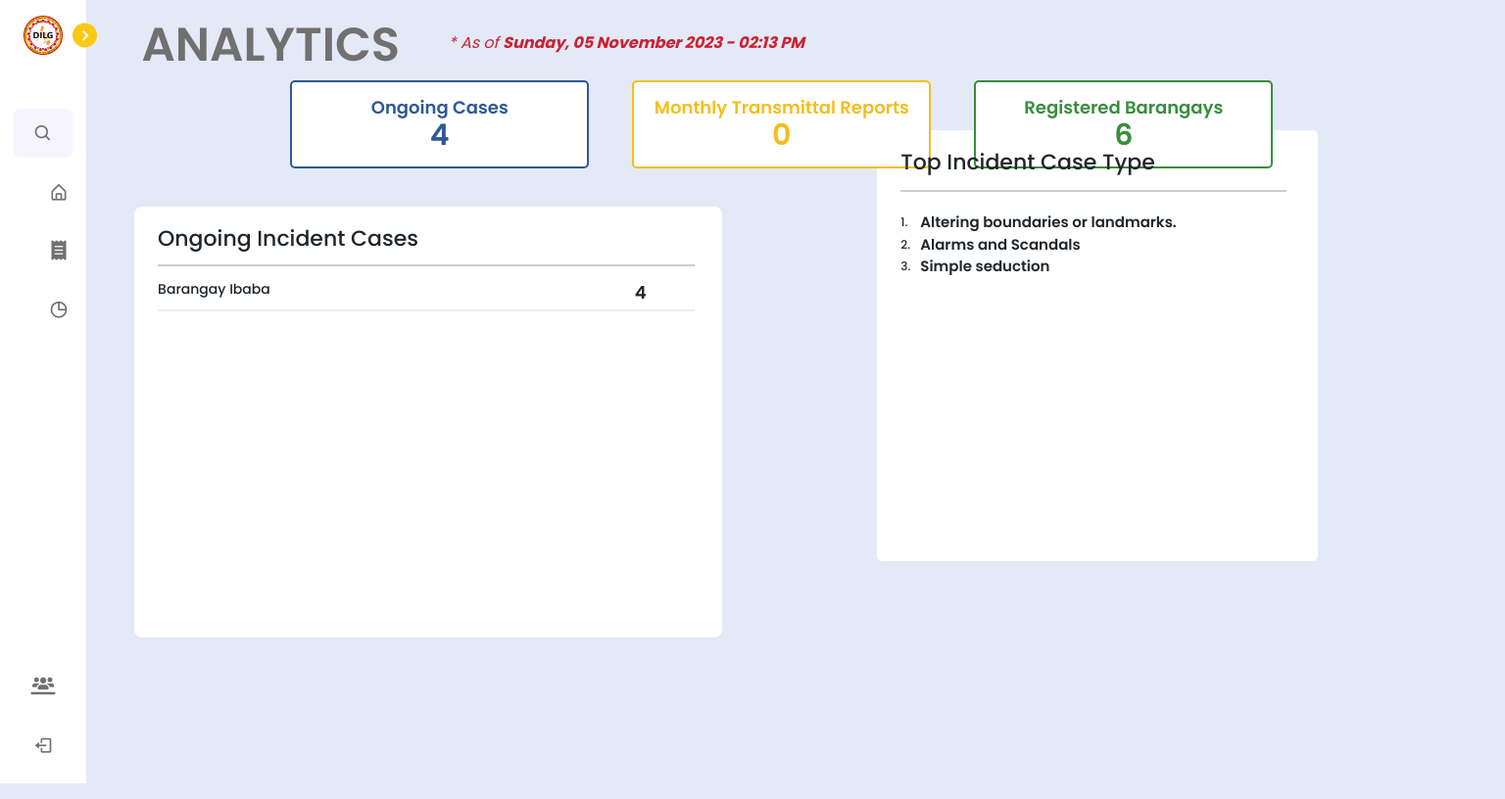
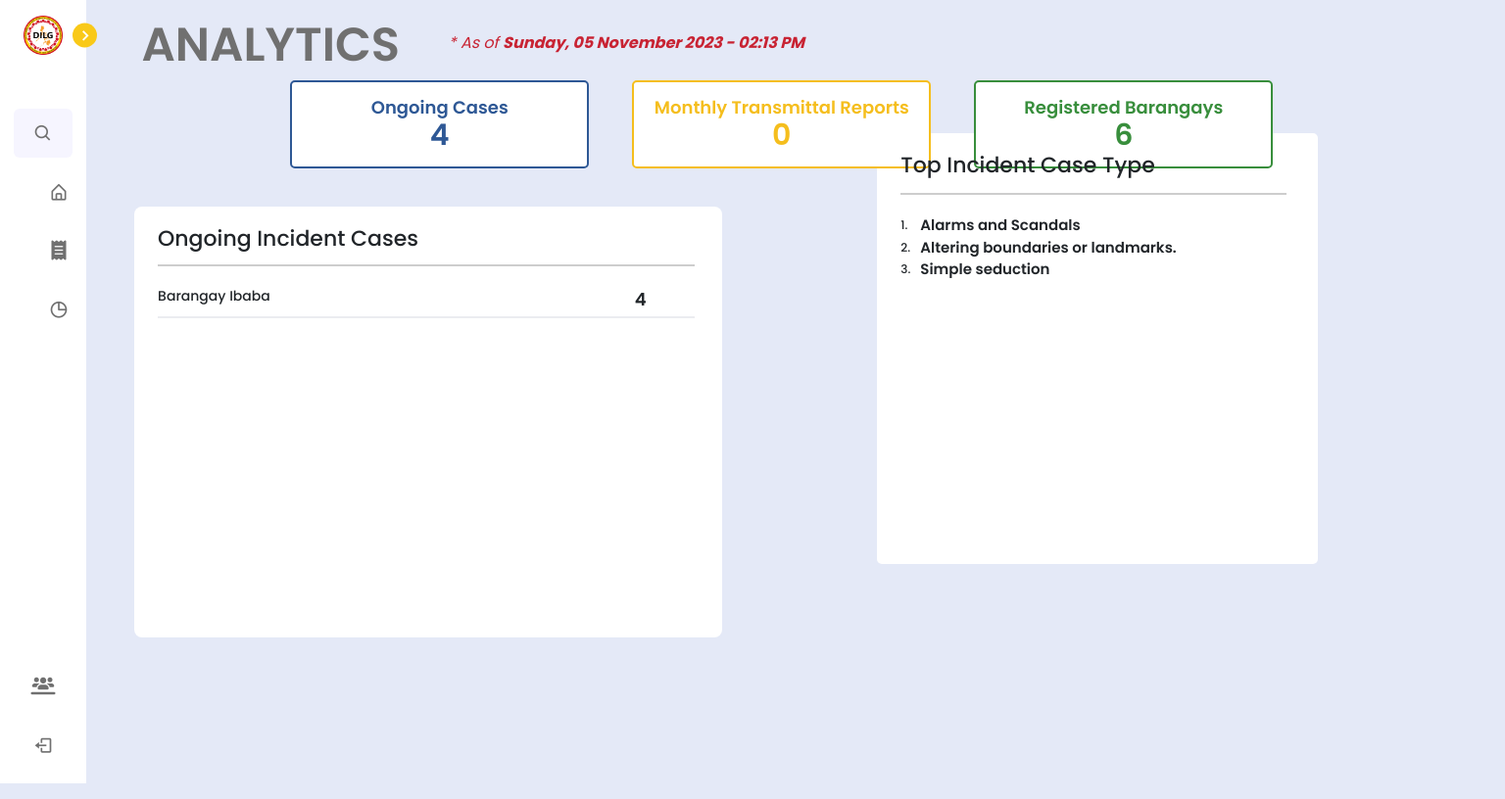
Before and after one commit to lopezmelendrez/blottermates, a PHP site: page /dilg/analytics.php in a window 1536 px wide. Shown: the top 816 px of the page at 98% size. Run offline with PHP 8.4, Linux system fonts and the light colour scheme; a user stored in the database is signed in; data comes from the database, SQL or seed files in the repository; data that the repository does not hold is empty.

Commit message:
UI fixes

```diff
--- a/dilg/analytics.php
+++ b/dilg/analytics.php
@@ -186,18 +186,20 @@ WHERE NOT EXISTS (
     <div class="head-text">
         <p class="incident-case" style="font-size: 22px;">Ongoing Incident Cases</p>
         <div class="table-container" style="max-height: 283px; overflow-y: hidden; margin-top: -6%;">
-            <hr style="border: 1px solid #3d3d3d; margin: 3px 0; width: 100%; margin-top: 5%">
+            <hr style="border: 1px solid #3d3d3d; margin: 3px 0; width: 100%; margin-top: 5%; margin-bottom: 10px;">
             <table class="incident-table" style="width: 548px; margin-top: 0.5%;">
             <?php
-               $select = mysqli_query($conn, "SELECT pb.barangay AS barangay, COUNT(ir.incident_case_number) AS total_cases
+               $select = mysqli_query($conn, "
+               SELECT pb.barangay AS barangay, COUNT(ir.incident_case_number) AS total_cases
                FROM `incident_report` AS ir
                INNER JOIN `lupon_accounts` AS la ON ir.lupon_id = la.lupon_id
                INNER JOIN `pb_accounts` AS pb ON la.pb_id = pb.pb_id
                LEFT JOIN `amicable_settlement` AS amicable ON ir.incident_case_number = amicable.incident_case_number
                WHERE amicable.hearing_id IS NULL
                GROUP BY pb.barangay
-           ")
-                or die('query failed');
+               ORDER BY total_cases DESC
+           ") or die('query failed');
+
 
         while ($row = mysqli_fetch_assoc($select)) {
             echo "<tr>";
@@ -212,7 +214,7 @@ WHERE NOT EXISTS (
     </div>
 </div>
 
-<div class="incident-case-table" style="background-color: #fff; margin-top: -35.5%; width: 450px; margin-left: 55%; height: 440px; border-radius: 5px;">
+<div class="incident-case-table-1">
 <div class="head-text">
         <p class="incident-case" style="font-size: 22px;">Top Incident Case Type</p>
         <div class="table-container" style="max-height: 380px; overflow-y: hidden; margin-top: -6%;">
@@ -389,6 +391,16 @@ dateElement.textContent = formatDate(now);
             margin: 10px;
         }
 
+        .incident-case-table-1{
+            background-color: #fff;
+            margin-top: -32.5%;
+            width: 450px;
+            margin-left: 55%;
+            height: 440px;
+            border-radius: 5px;
+            padding: 16px 24px;
+        }
+
         .incomplete-cases-box p{
             font-size: 18px;
             color: #388e3c;
@@ -408,5 +420,50 @@ dateElement.textContent = formatDate(now);
             color: #c82333;
         }
 
+        @media screen and (min-width: 1700px)
+        {
+            .incident-case-table-1{
+                margin-top: -27%;
+                margin-left: 54%;
+            }
+
+            .incident-case-table{
+                margin-left: 14%;
+            }
+        }
+
+        @media screen and (min-width: 1400px){
+
+            .incident-case-table-1{
+                margin-top: -32%;
+            }
+        }
+
+        @media screen and (min-width: 1300px){
+            .incident-case-table-1{
+                margin-top: -36%;
+            }
+        }
+
+        @media screen and (min-width: 1331px){
+            .incident-case-table-1{
+                margin-top: -32.3%;
+            }
+        }
+
+        @media screen and (min-width: 1288px){
+            .incident-case-table-1{
+                margin-top: -34%;
+            }
+        }
+
+        @media screen and (min-width: 1310px){
+            .incident-case-table-1{
+                margin-top: -35.3%;
+            }
+        }
+
+
+
 </style>
 </html>
```
Also changed, not shown: dilg/home.php (+64 -13 lines).
